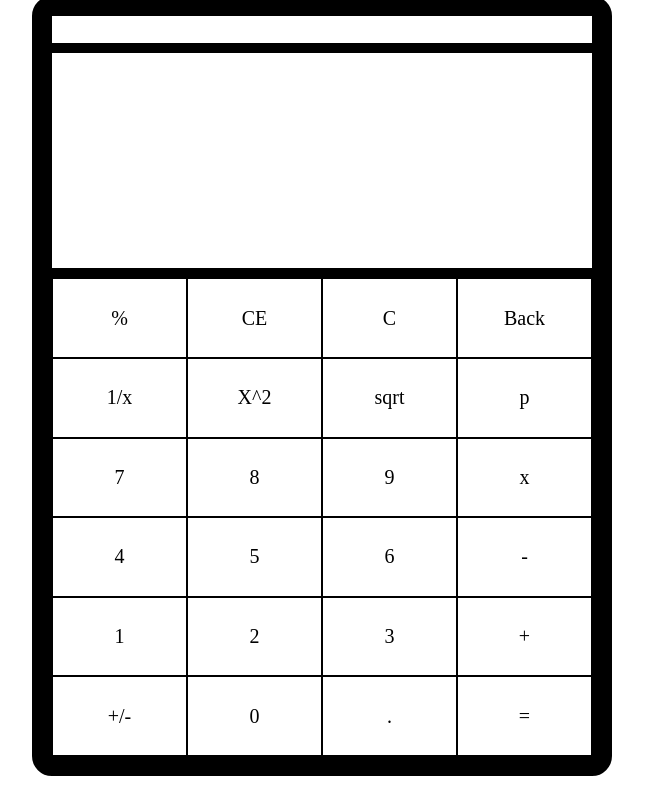
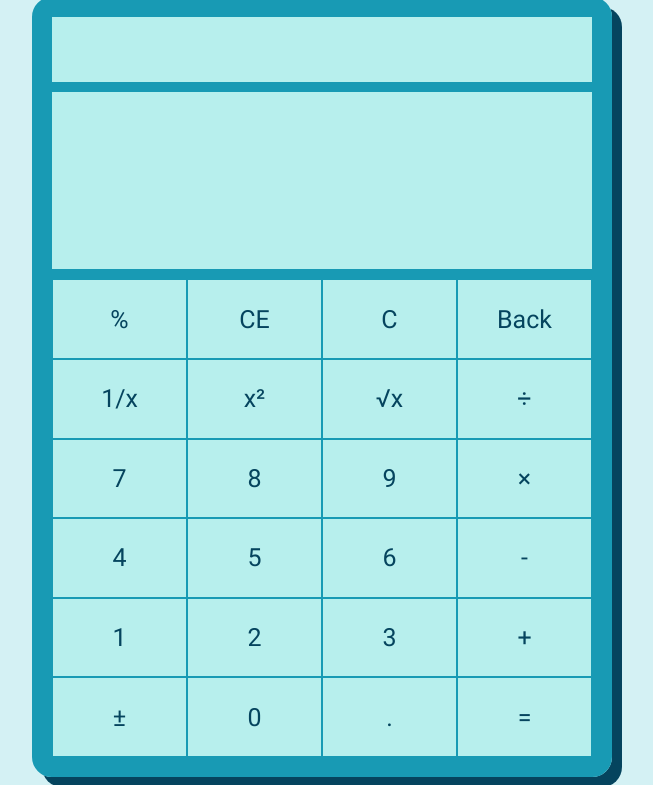
Before and after one commit to ceejpineda/TOPCalculator, a plain HTML site: page index.html in a window 1280 px wide. Shown: the part 92-877 px from the top of the page, without its empty margins (318-971 px from the left). Drawn offline with Linux system fonts and the light colour scheme.

Commit message:
added styles and some functions

```diff
--- a/css/styles.css
+++ b/css/styles.css
@@ -1,4 +1,12 @@
+html, body{
+    background-color: #D4F1F4;
+}
+@font-face {
+    font-family: Roboto;
+    src: url(../Roboto-Regular.ttf);
+}
 .body{
+    font-family: Roboto, sans-serif;
     display: flex;
     flex-direction: column;
     justify-content: center;
@@ -6,25 +14,41 @@
 }
 .calcGrid{
     display: grid;
-    grid-template-rows: 5% 30% 65%;
+    grid-template-rows: 10% 25% 65%;
+    font-weight: 500;
+    box-shadow: 10px 10px #05445E;
+    background-color: rgba(117,230,218,0.3);
+    color:  #05445E;
     height: 750px;
     width: 550px;
-    border: 15px solid black;
+    border: 15px solid #189AB4;
     border-collapse: collapse;
     border-radius: 20px;
 }
 .top{
-    border: thick solid black;
+    border: thick solid #189AB4;
     grid-row: 1;
     border-collapse: collapse;
 }
 .screen{
-    border: thick solid black;
+    border: thick solid #189AB4;
     grid-row: 2;
+    padding: 0px 20px;
     border-collapse: collapse;
+    display: flex;
+    justify-content: flex-end;
+    align-items: flex-end;
+    word-wrap: break-word;
+}
+#screenText{
+    display: flex;
+    white-space: initial;
+    word-wrap: break-word;
+    font-size: 36px;
+    letter-spacing: 10px;
 }
 .buttonWrap{
-    border: thick solid black;
+    border: thick solid #189AB4;
     grid-row: 3;
     display: grid;
     grid-template-columns: repeat(4,25%);
@@ -32,17 +56,18 @@
     border-collapse: collapse;
 }
 .buttons{
-    border: thin solid black;
+    border: thin solid #189AB4;
     border-collapse: collapse;
     display: flex;
     justify-content: center;
     align-items: center;
-    font-size: 20px;
-    transition: 0.5s ease-in-out;
+    font-size: 25px;
+    transition: 50ms ease-in-out;
 }
 .buttons:hover{
-    background-color: gray;
+    background-color: #75E6DA;
 }
 .buttons:active{
-    font-size: 10px;
+    font-size: 20px;
+    background-color: rgba(117,230,218,0.7);
 }
--- a/index.html
+++ b/index.html
@@ -11,32 +11,36 @@
         <div class="mainContent">
             <div class="calcGrid">
                 <div class="top"></div>
-                <div class="screen"></div>
+
+                <div class="screen">
+                    <p id="screenText"></p>
+                </div>
+
                 <div class="buttonWrap">
-                    <div class="buttons" id="one"><span>%</span></div>
-                    <div class="buttons" id="two"><span>CE</span></div>
-                    <div class="buttons" id="three"><span>C</span></div>
-                    <div class="buttons" id="plusminus"><span>Back</span></div>
-                    <div class="buttons" id="four"><span>1/x</span></div>
-                    <div class="buttons" id="five"><span>X^2</span></div>
-                    <div class="buttons" id="zero"><span>sqrt</span></div>
-                    <div class="buttons" id="six"><span>p</span></div>
+                    <div class="buttons" id="percent"><span>%</span></div>
+                    <div class="buttons" id="clearE"><span>CE</span></div>
+                    <div class="buttons" id="clear"><span>C</span></div>
+                    <div class="buttons" id="back"><span>Back</span></div>
+                    <div class="buttons" id="inverse"><span>1/x</span></div>
+                    <div class="buttons" id="square"><span>x²</span></div>
+                    <div class="buttons" id="root"><span>√x</span></div>
+                    <div class="buttons" id="divide"><span>÷</span></div>
                     <div class="buttons" id="seven"><span>7</span></div>
-                    <div class="buttons" id="eight">8</div>
-                    <div class="buttons" id="nine">9</div>
-                    <div class="buttons" id="decimal">x</div>
-                    <div class="buttons" id="equals">4</div>
-                    <div class="buttons" id="sqrt">5</div>
-                    <div class="buttons" id="addition">6</div>
-                    <div class="buttons" id="subtraction">-</div>
-                    <div class="buttons" id="equals">1</div>
-                    <div class="buttons" id="sqrt">2</div>
-                    <div class="buttons" id="addition">3</div>
-                    <div class="buttons" id="subtraction">+</div>
-                    <div class="buttons" id="equals">+/-</div>
-                    <div class="buttons" id="sqrt">0</div>
-                    <div class="buttons" id="addition">.</div>
-                    <div class="buttons" id="subtraction">=</div>
+                    <div class="buttons" id="eight"><span>8</span></div>
+                    <div class="buttons" id="nine"><span>9</span></div>
+                    <div class="buttons" id="multiply"><span>×</span></div>
+                    <div class="buttons" id="four"><span>4</span></div>
+                    <div class="buttons" id="five"><span>5</span></div>
+                    <div class="buttons" id="six"><span>6</span></div>
+                    <div class="buttons" id="subtraction"><span>-</span></div>
+                    <div class="buttons" id="one"><span>1</span></div>
+                    <div class="buttons" id="two"><span>2</span></div>
+                    <div class="buttons" id="three"><span>3</span></div>
+                    <div class="buttons" id="addition"><span>+</span></div>
+                    <div class="buttons" id="plusminus"><span>±</span></div>
+                    <div class="buttons" id="zero"><span>0</span></div>
+                    <div class="buttons" id="decimal"><span>.</span></div>
+                    <div class="buttons" id="equal"><span>=</span></div>
                 </div>
             </div>
         </div>
--- a/js/script.js
+++ b/js/script.js
@@ -1,11 +1,8 @@
 let btn = document.querySelectorAll('.buttons');
+let screen = document.getElementById('screenText')
 
 btn.forEach(btns => {
-    btns.addEventListener('mousemove', e => {
-      let rect = e.target.getBoundingClientRect();
-      let x = e.clientX - rect.left;
-      let y = e.clientY - rect.top;
-      btns.style.setProperty('--x', x + 'px');
-      btns.style.setProperty('--y', y + 'px');
+    btns.addEventListener('click', e => {
+        screen.innerText += btns.innerText
     });
 });
```
Also changed, not shown: Roboto-Regular.ttf (added).
